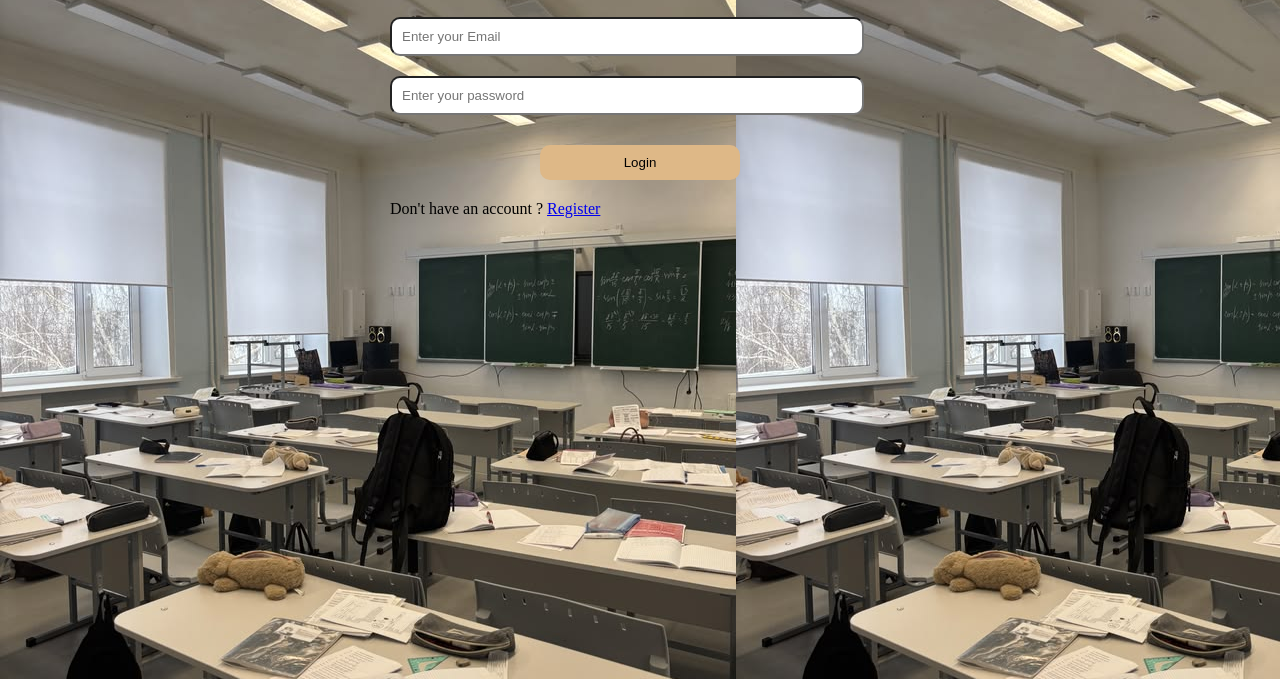
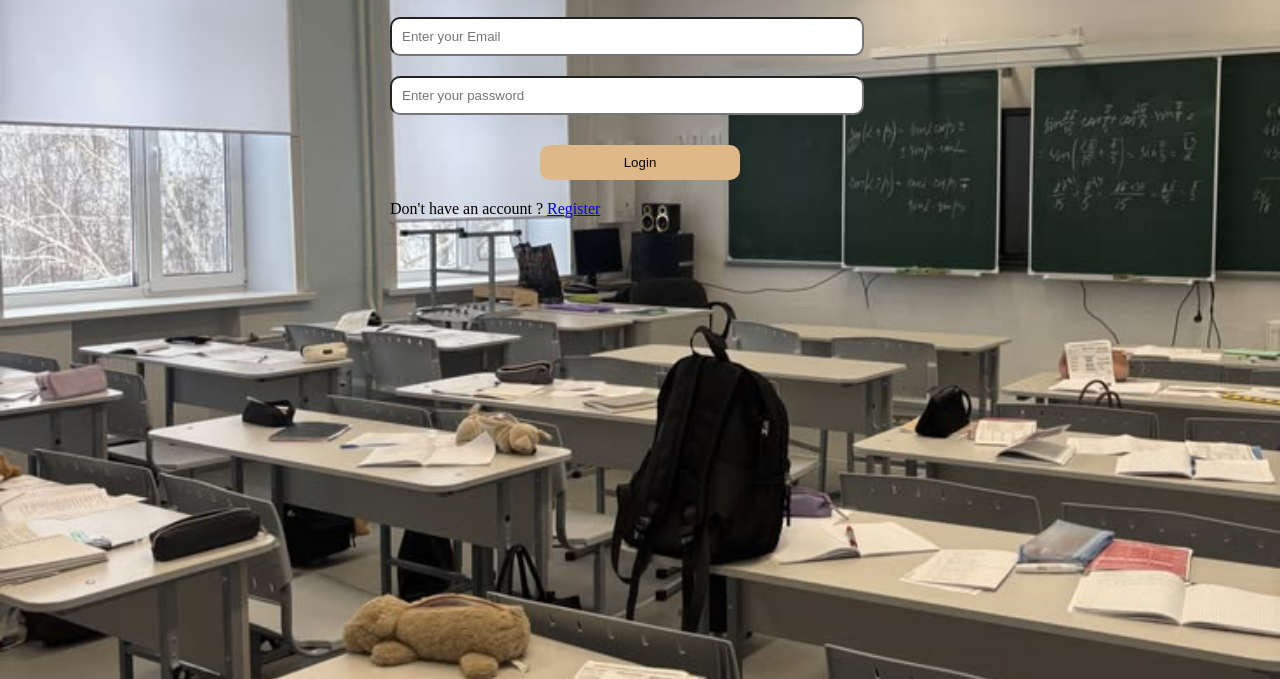
Before and after one commit to karanuuu/student-management-system, a plain HTML site: page login.html in a window 1280 px wide. Shown: the part 121-800 px from the top of the page. Drawn offline with Linux system fonts and the light colour scheme.

Commit message:
modification

```diff
--- a/dashboard.css
+++ b/dashboard.css
@@ -2,6 +2,10 @@ body{
     font-family: 'Times New Roman', Times, serif;
     background-color: beige;
     background-image: url(images/Image\ background\ 3.jpg);
+    background-repeat: no-repeat;
+   background-size: cover;
+   background-position: center;
+   background-attachment: fixed;
     margin: 0;
 }
 .header{
--- a/login.css
+++ b/login.css
@@ -2,6 +2,11 @@ body{
    font-family: 'Times New Roman', Times, serif;
    background-color: beige;
    background-image: url(images/Image\ background.jpg);
+   background-repeat: no-repeat;
+   background-size: cover;
+   background-position: center;
+   background-attachment: fixed;
+
 }
  .container {
   width: 500px;
--- a/notification.css
+++ b/notification.css
@@ -2,6 +2,10 @@ body{
    font-family: 'Times New Roman', Times, serif;
    background-color: beige;
    background-image: url(images/Image\ \ background\ 4.jpg);
+    background-repeat: no-repeat;
+   background-size: cover;
+   background-position: center;
+   background-attachment: fixed;
 }
 header{
     display: flex;
--- a/register.css
+++ b/register.css
@@ -2,6 +2,10 @@ body{
    font-family: 'Times New Roman', Times, serif;
    background-color: beige;
    background-image: url(images/Image\ background\ 2.jpg);
+    background-repeat: no-repeat;
+   background-size: cover;
+   background-position: center;
+   background-attachment: fixed;
 }
  .container {
   width: 500px;
```
